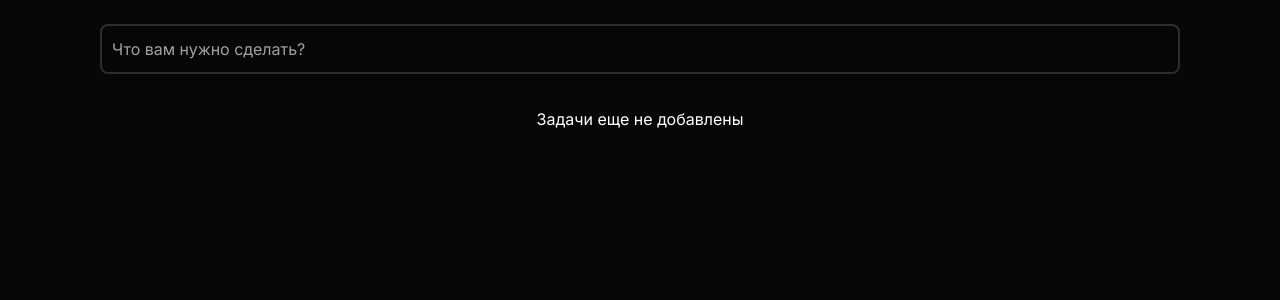
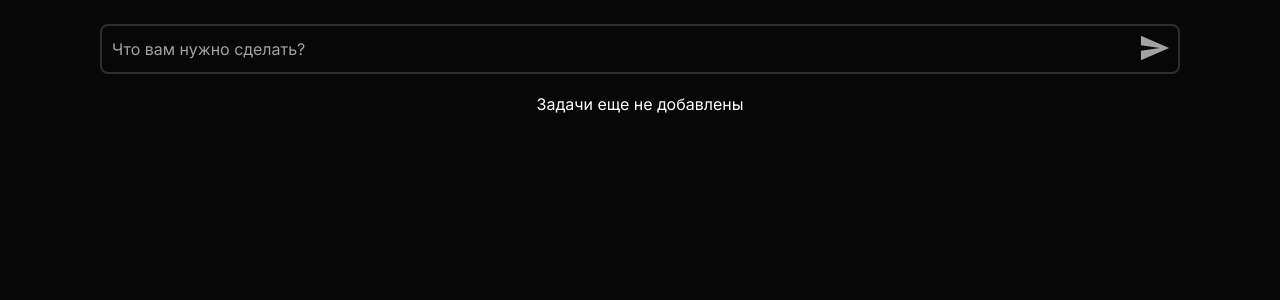
Before and after one commit to Hartaithan/instat-test, a React (Create React App) app: page / in a window 1280 px wide. Shown: the top 300 px of the page. Built offline with nearby package versions, Linux system fonts and the light colour scheme.

Commit message:
add submit button

```diff
--- a/src/components/Icons.tsx
+++ b/src/components/Icons.tsx
@@ -14,3 +14,16 @@ export const IconDelete = () => {
     </svg>
   );
 };
+
+export const IconSend = () => {
+  return (
+    <svg
+      width="30px"
+      height="30px"
+      viewBox="0 0 512 512"
+      xmlns="http://www.w3.org/2000/svg"
+    >
+      <path d="M16,464,496,256,16,48V208l320,48L16,304Z" fill="#a3a3a3" />
+    </svg>
+  );
+};
--- a/src/components/Input.tsx
+++ b/src/components/Input.tsx
@@ -2,23 +2,39 @@ import { observer } from "mobx-react-lite";
 import React from "react";
 import styled from "styled-components";
 import useStore from "../hooks/useStore";
+import { IconSend } from "./Icons";
+
+const InputWrapper = styled.div`
+  position: relative;
+  margin-bottom: 15px;
+`;
 
 const TodoInput = styled.input.attrs({
   type: "text",
   placeholder: "Что вам нужно сделать?",
 })`
-  margin-bottom: 15px;
   width: 100%;
   height: 50px;
   background: transparent;
   border: 2px solid #2d2d2d;
   border-radius: 8px;
   font-size: 16px;
-  padding: 5px 10px;
+  padding: 5px 50px 5px 10px;
   outline: none;
   &::placeholder {
     color: #a1a1a1;
   }
+`;
+
+const SubmitButton = styled.button`
+  position: absolute;
+  width: 50px;
+  height: 100%;
+  top: 0;
+  right: 0;
+  background: transparent;
+  border: none;
+  cursor: pointer;
 `;
 
 const Input = () => {
@@ -30,16 +46,27 @@ const Input = () => {
     }
   };
 
+  const handleOnClick = (e: React.MouseEvent<HTMLElement>) => {
+    if (input !== "") {
+      addTodo(input);
+    }
+  };
+
   const handleOnChange = (e: React.ChangeEvent<HTMLInputElement>) => {
     setInput(e.target.value);
   };
 
   return (
-    <TodoInput
-      value={input}
-      onKeyDown={handleKeyDown}
-      onChange={handleOnChange}
-    />
+    <InputWrapper>
+      <TodoInput
+        value={input}
+        onKeyDown={handleKeyDown}
+        onChange={handleOnChange}
+      />
+      <SubmitButton onClick={handleOnClick}>
+        <IconSend />
+      </SubmitButton>
+    </InputWrapper>
   );
 };
 
```
